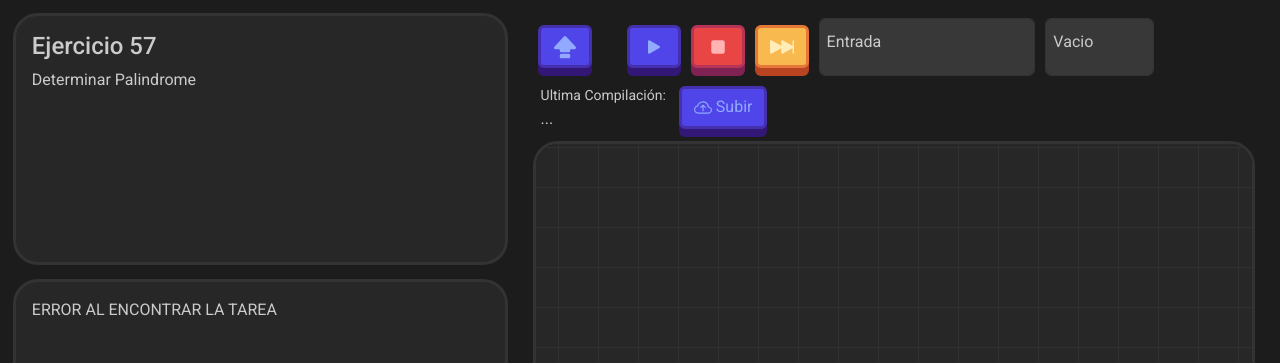
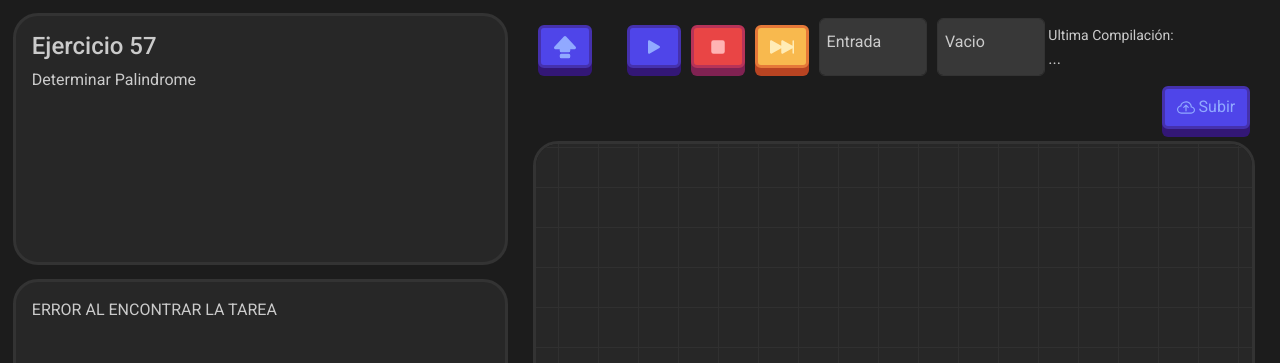
Before and after one commit to Delphxr/TuRingo, a Flask app: template backend/website/templates/editor.html in a window 1280 px wide. Shown: the part 57-420 px from the top of the page. Run offline with Flask 3, Linux system fonts and the light colour scheme; the template is opened without the code that fills it, so the values that code supplies are empty.

Commit message:
mejora gui

```diff
--- a/backend/website/templates/editor.html
+++ b/backend/website/templates/editor.html
@@ -221,7 +221,7 @@
                     </button>
 
 
-                    <form class="form-floating" style="width: 30%;">
+                    <form class="form-floating" style="width: 15%;">
                         <input type="text" class="form-control action-input" id="entradaCinta" placeholder="">
                         <label for="entradaCinta" style="color: var(--text-color)">Entrada</label>
                     </form>
@@ -237,9 +237,11 @@
                         <div id="compilation-time">...</div>
                     </span>
 
-                    <a>
-                        <button id="upload-button" type="button" class="btn action-button" style="margin-right: 24px;"
-                            title="Entregar Tarea">
+                    <a style="
+                    justify-content: flex-end;
+                    display: contents;">
+                        <button id="upload-button" type="button" class="btn action-button float-right"
+                            style="margin-left: auto;" title="Entregar Tarea">
                             <svg xmlns="http://www.w3.org/2000/svg" width="18" height="18" fill="currentColor"
                                 class="bi bi-cloud-arrow-up" viewBox="0 0 16 16">
                                 <path fill-rule="evenodd"
--- a/backend/website/templates/gameditor.html
+++ b/backend/website/templates/gameditor.html
@@ -160,7 +160,7 @@
                     </button>
 
 
-                    <form class="form-floating" style="width: 30%;">
+                    <form class="form-floating" style="width: 15%;">
                         <input type="text" class="form-control action-input" id="entradaCinta" placeholder="">
                         <label for="entradaCinta" style="color: var(--text-color)">Entrada</label>
                     </form>
```
